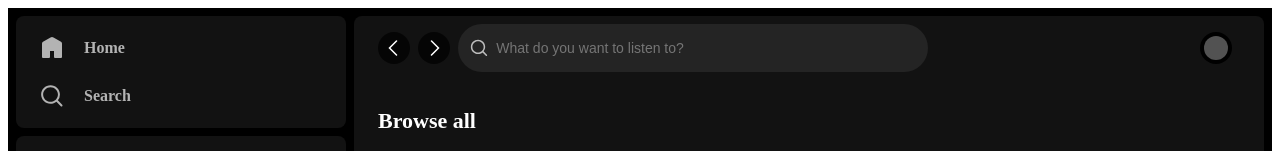
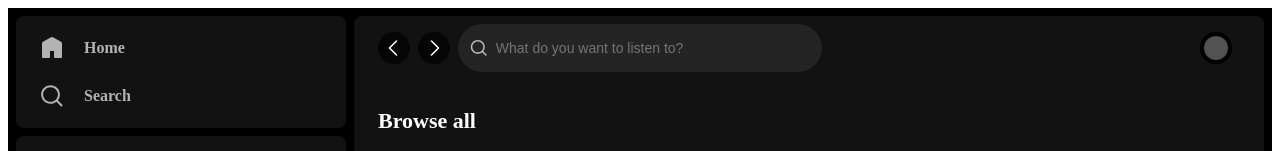
Before and after one commit to GoncalvesDanilo/spotify-clone, a React (Create React App) app: page / in a window 1280 px wide. Shown: the top 151 px of the page. Built offline with nearby package versions, Linux system fonts and the light colour scheme; the HTML template or start-up script is replaced by a standard one.

Commit message:
💄 Fix minor responsive UI bugs

```diff
--- a/src/App.tsx
+++ b/src/App.tsx
@@ -9,7 +9,9 @@ function App() {
     <div className={styles.app}>
       <div className={styles.pages}>
         <SideBar />
-        <Search />
+        <div className={styles.page}>
+          <Search />
+        </div>
       </div>
       <Footer />
     </div>
--- a/src/components/SideBar/SideBar.module.css
+++ b/src/components/SideBar/SideBar.module.css
@@ -9,6 +9,7 @@
 
 .sidebar.collapsed {
   max-width: 72px;
+  min-width: unset;
 }
 
 .logo {
--- a/src/pages/Search/Search.module.css
+++ b/src/pages/Search/Search.module.css
@@ -1,7 +1,6 @@
 .search {
   width: 100%;
   height: 100%;
-  margin-left: 8px;
   background-color: #121212;
   border-radius: 8px;
   display: flex;
@@ -46,7 +45,8 @@
 }
 
 .header .input {
-  max-width: 55%;
+  width: 55%;
+  max-width: 364px;
 }
 
 .header .userWidget {
--- a/src/styles/App.module.css
+++ b/src/styles/App.module.css
@@ -9,3 +9,7 @@
   max-height: var(--pages-height);
   display: flex;
 }
+
+.app .page {
+  padding-left: 8px;
+}
```
